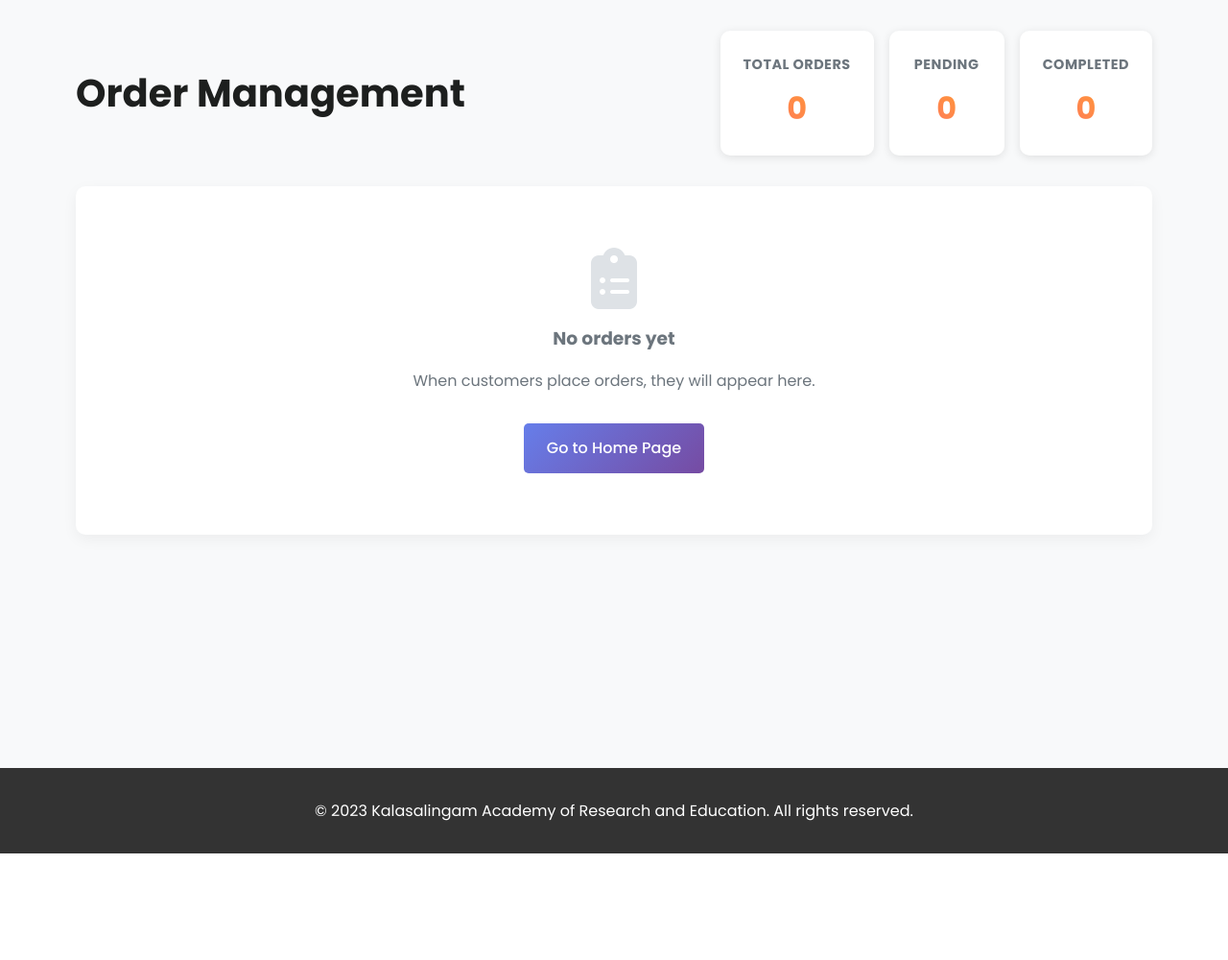
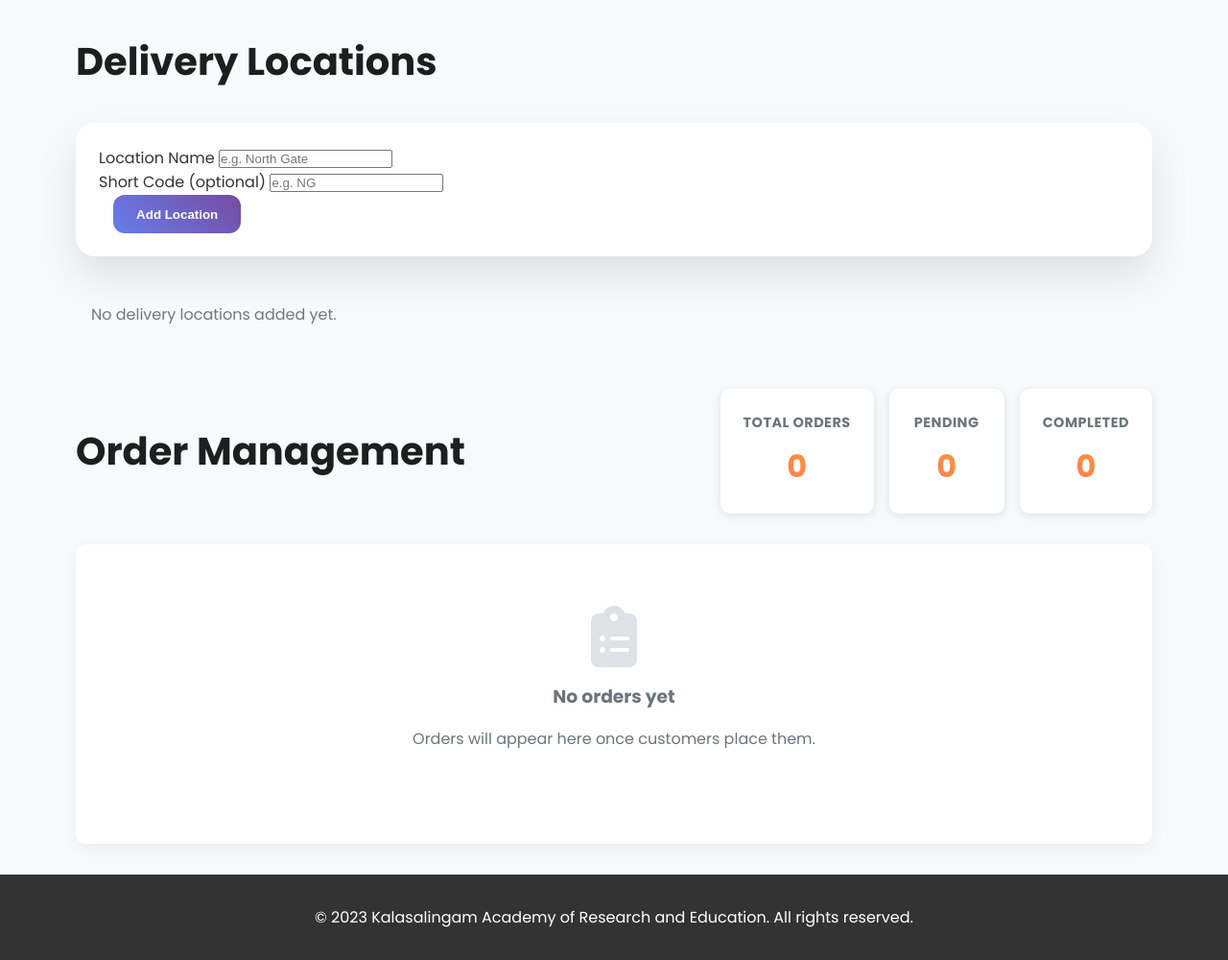
Before and after one commit to vignesh0314/Kare_Food_Ordering, a Flask app: template templates/admin_dashboard.html in a window 1280 px wide. Shown: the part 76-1076 px from the top of the page at 96% size. Before the commit the page ends 965 px from the top, so only its background shows below. Run offline with Flask 3, Linux system fonts and the light colour scheme; the template is opened without the code that fills it, so the values that code supplies are empty.

Commit message:
Rearrange admin dashboard sections and header
Reorganize admin dashboard layout by moving delivery locations above order management and updating the header structure.

```diff
--- a/templates/admin_dashboard.html
+++ b/templates/admin_dashboard.html
@@ -9,6 +9,7 @@
     <link rel="stylesheet" href="https://cdnjs.cloudflare.com/ajax/libs/font-awesome/6.4.0/css/all.min.css">
 </head>
 <body>
+
 <header>
     <div class="header-container">
         <div class="logo">
@@ -16,11 +17,13 @@
             <h1>KARE</h1>
             <p>Food Ordering System - Admin Panel</p>
         </div>
+
         <div class="nav-links">
             <a href="{{ url_for('home') }}" class="nav-link">Home</a>
             <a href="{{ url_for('order_status') }}" class="nav-link">Order Status</a>
             <a href="{{ url_for('admin_login') }}" class="nav-link">Admin</a>
         </div>
+
         <div class="header-actions">
             <a href="{{ url_for('home') }}" class="back-btn"><i class="fas fa-home"></i> Site Home</a>
             <a href="{{ url_for('admin_login') }}" class="back-btn"><i class="fas fa-sign-out-alt"></i> Logout</a>
@@ -28,15 +31,106 @@
     </div>
 </header>
 
+
 <section class="admin-dashboard">
     <div class="container">
+
+        <!-- =======================================
+             DELIVERY LOCATIONS - MOVED TO THE TOP
+        =========================================-->
         <div class="dashboard-header">
+            <h2>Delivery Locations</h2>
+        </div>
+
+        <!-- Add Location Form -->
+        <div class="modern-form" style="padding:1.5rem;">
+            <form action="{{ url_for('admin_add_location') }}" method="POST" class="locations-add-form">
+                <div class="field">
+                    <label>Location Name</label>
+                    <input type="text" name="name" placeholder="e.g. North Gate" required>
+                </div>
+
+                <div class="field">
+                    <label>Short Code (optional)</label>
+                    <input type="text" name="short_code" placeholder="e.g. NG">
+                </div>
+
+                <div>
+                    <label style="opacity:0;">a</label>
+                    <button class="btn-modern" type="submit">Add Location</button>
+                </div>
+            </form>
+        </div>
+
+        <!-- Locations Table -->
+        <div class="locations-card">
+            {% if locations %}
+            <table class="locations-table">
+                <thead>
+                    <tr>
+                        <th>ID</th>
+                        <th>Location Name</th>
+                        <th>Short Code</th>
+                        <th>Active</th>
+                        <th>Actions</th>
+                    </tr>
+                </thead>
+
+                <tbody>
+                {% for loc in locations %}
+                <tr>
+                    <td>#{{ loc.id }}</td>
+                    <td>{{ loc.name }}</td>
+                    <td>{{ loc.short_code or '-' }}</td>
+
+                    <td>
+                        {% if loc.is_active %}
+                        <span class="loc-badge-active">Active</span>
+                        {% else %}
+                        <span class="loc-badge-inactive">Inactive</span>
+                        {% endif %}
+                    </td>
+
+                    <td>
+                        <div class="locations-actions">
+                            <!-- Toggle -->
+                            <form action="{{ url_for('admin_toggle_location', location_id=loc.id) }}" method="POST">
+                                <button class="btn" type="submit">
+                                    {% if loc.is_active %}Deactivate{% else %}Activate{% endif %}
+                                </button>
+                            </form>
+
+                            <!-- Delete -->
+                            <form action="{{ url_for('admin_delete_location', location_id=loc.id) }}" method="POST">
+                                <button class="btn-delete" onclick="return confirm('Delete {{ loc.name }}?')" type="submit">
+                                    <i class="fas fa-trash"></i>
+                                </button>
+                            </form>
+                        </div>
+                    </td>
+                </tr>
+                {% endfor %}
+                </tbody>
+            </table>
+
+            {% else %}
+            <p style="padding:1rem; color:#777;">No delivery locations added yet.</p>
+            {% endif %}
+        </div>
+
+
+        <!-- =======================================
+               ORDER MANAGEMENT - NOW BELOW
+        =========================================-->
+        <div class="dashboard-header" style="margin-top:3rem;">
             <h2>Order Management</h2>
+
             <div class="stats">
                 <div class="stat-card">
                     <h3>Total Orders</h3>
                     <span class="stat-number">{{ orders|length }}</span>
                 </div>
+
                 <div class="stat-card">
                     <h3>Pending</h3>
                     <span class="stat-number">
@@ -44,6 +138,7 @@
                            orders|selectattr('status', 'equalto', 'Preparing')|list|length }}
                     </span>
                 </div>
+
                 <div class="stat-card">
                     <h3>Completed</h3>
                     <span class="stat-number">
@@ -53,9 +148,11 @@
             </div>
         </div>
 
+
         {% if orders %}
         <div class="admin-orders-container">
             <div class="orders-table-container">
+
                 <table class="orders-table">
                     <thead>
                         <tr>
@@ -70,45 +167,52 @@
                             <th>Actions</th>
                         </tr>
                     </thead>
+
                     <tbody>
                     {% for order in orders %}
                     <tr>
                         <td class="order-id-cell">#{{ order.id }}</td>
                         <td>{{ order.name }}</td>
                         <td>{{ order.student_id }}</td>
+
                         <td class="admin-restaurant-cell">
                             {% if order.restaurant_logo %}
                             <img src="{{ url_for('static', filename='images/logos/' + order.restaurant_logo) }}"
-                                         alt="{{ order.restaurant }} Logo"
                                  class="admin-order-logo">
                             {% else %}
-                                    <div class="admin-order-logo" style="background: linear-gradient(45deg, #667eea, #764ba2); display: flex; align-items: center; justify-content: center; color: white; font-weight: bold; font-size: 0.8rem;">
+                            <div class="admin-order-logo"
+                                 style="background: linear-gradient(45deg,#667eea,#764ba2); color:white;">
                                 {{ order.restaurant[0] }}
                             </div>
                             {% endif %}
                             {{ order.restaurant }}
                         </td>
+
                         <td class="items-cell">
+                            {% if order.order_items %}
                             <div class="order-items-preview">
-                                        {% if order.order_items %}
                                 {% for item_name, item_details in order.order_items.items() %}
                                 <span class="item-tag">{{ item_name }} (x{{ item_details.quantity }})</span>
                                 {% endfor %}
+                            </div>
                             {% else %}
                             <span class="no-items">No items</span>
                             {% endif %}
-                                    </div>
                         </td>
+
                         <td class="price-cell">₹{{ order.total }}</td>
                         <td class="time-cell">{{ order.order_time }}</td>
+
                         <td class="status-cell">
                             <span class="status-badge status-{{ order.status|lower }}">{{ order.status }}</span>
                         </td>
+
                         <td class="actions-cell">
                             <div class="action-buttons">
-                                        <form action="{{ url_for('update_order_status') }}" method="POST" class="status-form">
+
+                                <form action="{{ url_for('update_order_status') }}" method="POST">
                                     <input type="hidden" name="order_id" value="{{ order.id }}">
-                                            <select name="status" class="status-select" onchange="this.form.submit()">
+                                    <select class="status-select" name="status" onchange="this.form.submit()">
                                         <option value="Received" {% if order.status == 'Received' %}selected{% endif %}>Received</option>
                                         <option value="Preparing" {% if order.status == 'Preparing' %}selected{% endif %}>Preparing</option>
                                         <option value="Ready" {% if order.status == 'Ready' %}selected{% endif %}>Ready</option>
@@ -116,30 +220,35 @@
                                     </select>
                                 </form>
 
-                                        <form action="{{ url_for('delete_order') }}" method="POST" class="delete-form">
+                                <form action="{{ url_for('delete_order') }}" method="POST">
                                     <input type="hidden" name="order_id" value="{{ order.id }}">
-                                            <button type="submit" class="btn-delete" title="Delete Order" onclick="return confirm('Are you sure you want to delete order #{{ order.id }}?')">
+                                    <button class="btn-delete" onclick="return confirm('Delete order #{{ order.id }}?')">
                                         <i class="fas fa-trash"></i>
                                     </button>
                                 </form>
+
                             </div>
                         </td>
                     </tr>
                     {% endfor %}
                     </tbody>
+
                 </table>
+
             </div>
         </div>
+
         {% else %}
         <div class="no-orders">
             <i class="fas fa-clipboard-list"></i>
             <h3>No orders yet</h3>
-                <p>When customers place orders, they will appear here.</p>
-                <a href="{{ url_for('home') }}" class="btn">Go to Home Page</a>
+            <p>Orders will appear here once customers place them.</p>
         </div>
         {% endif %}
+
     </div>
 </section>
+
 
 <footer>
     <div class="container">
@@ -148,10 +257,8 @@
 </footer>
 
 <script>
-        // Auto-refresh the page every 30 seconds to see new orders
-        setTimeout(function() {
-            window.location.reload();
-        }, 30000);
+    setTimeout(() => { window.location.reload(); }, 30000);
 </script>
+
 </body>
 </html>
```
Lines whose indentation alone changed are shown as unchanged.
